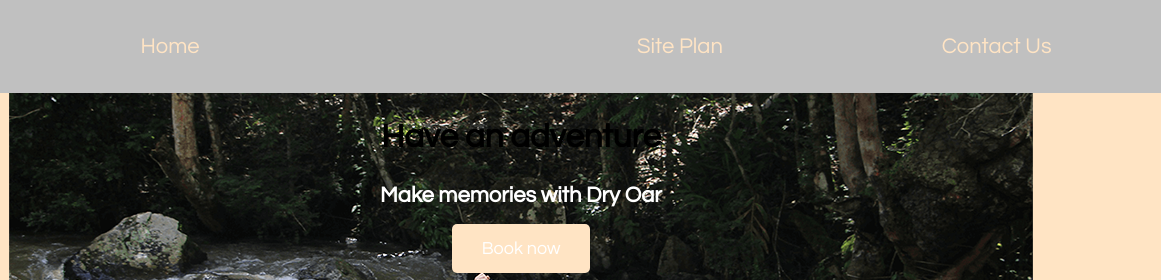
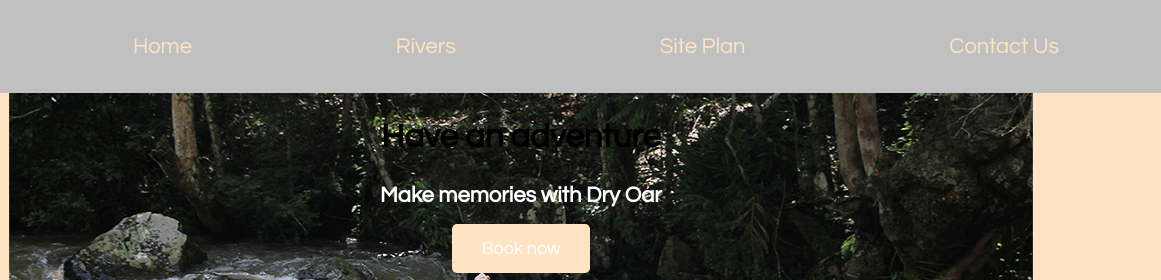
Before and after one commit to MillerRoper/wdd130, a plain HTML site: page wwr/index.html in a window 1280 px wide. Shown: the top 280 px of the page, 119-1280 px from the left. Drawn offline with Linux system fonts and the light colour scheme.

Commit message:
Edited rivers title

```diff
--- a/wwr/index.html
+++ b/wwr/index.html
@@ -15,7 +15,7 @@
         </a>
         <nav>
             <a href="index.html">Home</a>
-            <a href="rivers.html"></a>
+            <a href="rivers.html">Rivers</a>
             <a href="site-plan-rafting.html">Site Plan</a>
             <a href="contactus.html">Contact Us</a>
         </nav>
```
